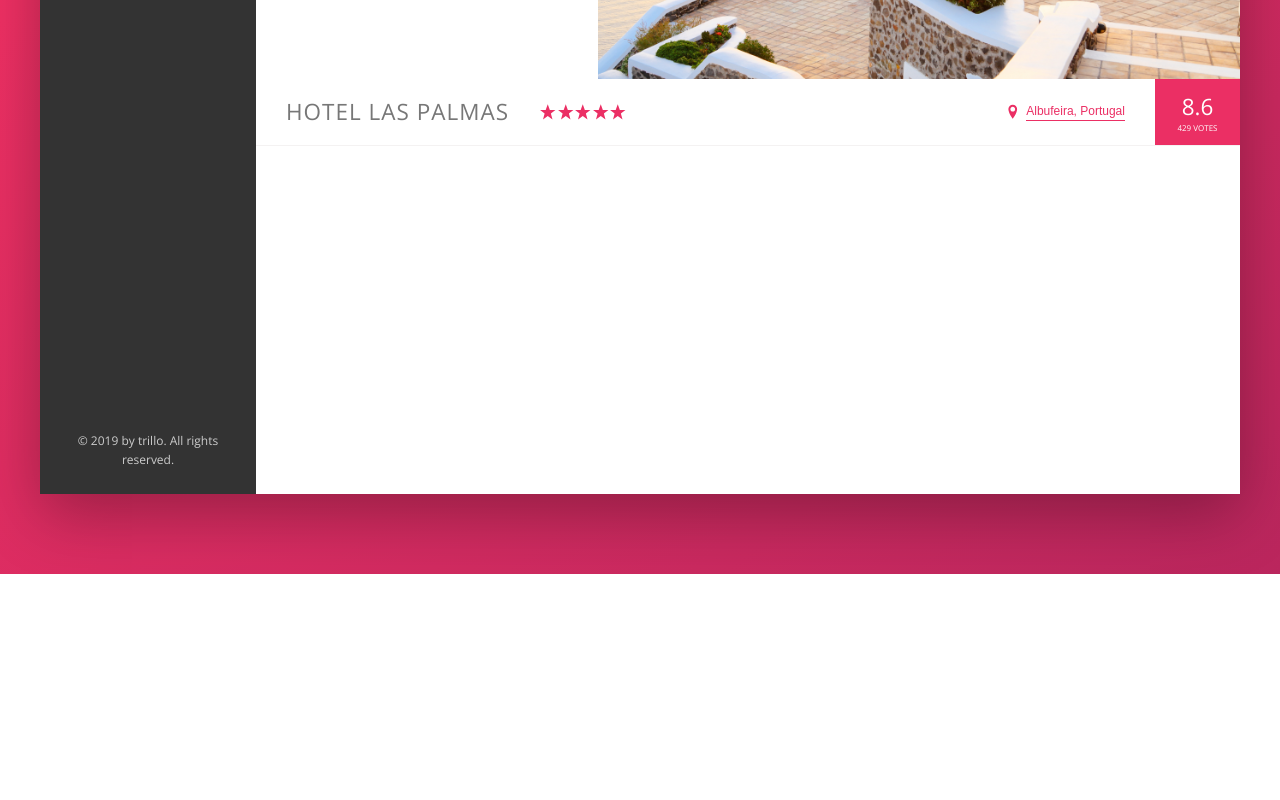
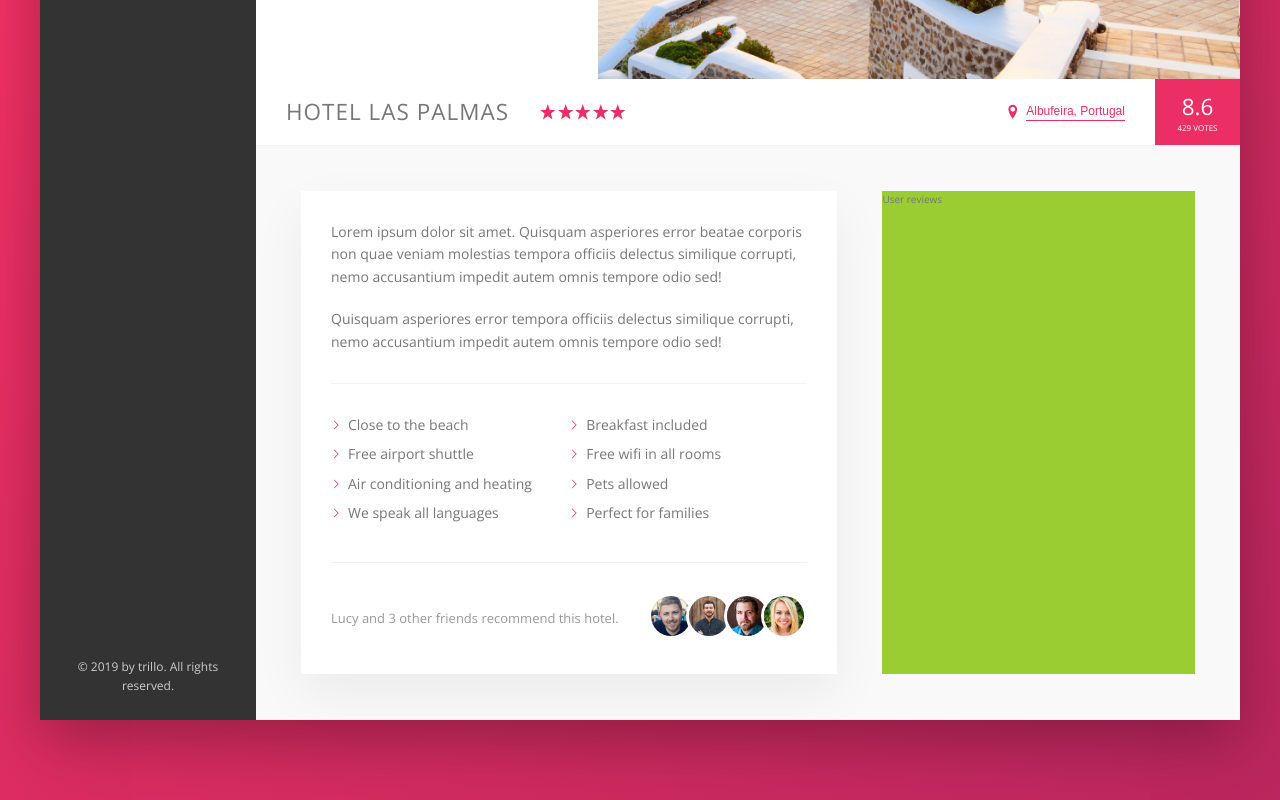
Before and after one commit to superwo/Trillo, a website: page index.html in a window 1280 px wide. Shown: the part 456-1256 px from the top of the page. Before the commit the page ends 1030 px from the top, so only its background shows below. Drawn offline with nearby package versions, Linux system fonts and the light colour scheme.

Commit message:
description section

```diff
--- a/index.html
+++ b/index.html
@@ -137,6 +137,43 @@
                             <div class="overview__rating-count">429 votes</div>
                         </div>
                     </div>
+
+                    <div class="detail">
+                        <div class="description">
+                            <p class="paragraph">
+                                Lorem ipsum dolor sit amet. Quisquam asperiores error beatae corporis non quae veniam molestias tempora officiis delectus similique corrupti, nemo accusantium impedit autem omnis tempore odio sed!
+                            </p>
+                            <p class="paragraph">
+                                Quisquam asperiores error tempora officiis delectus similique corrupti, nemo accusantium impedit autem omnis tempore odio sed!
+                            </p>
+
+                            <ul class="list">
+                                <li class="list__item">Close to the beach</li>
+                                <li class="list__item">Breakfast included</li>
+                                <li class="list__item">Free airport shuttle</li>
+                                <li class="list__item">Free wifi in all rooms</li>
+                                <li class="list__item">Air conditioning and heating</li>
+                                <li class="list__item">Pets allowed</li>
+                                <li class="list__item">We speak all languages</li>
+                                <li class="list__item">Perfect for families</li>
+                            </ul>
+                            <div class="recommend">
+                                <p class="recommend__count">
+                                    Lucy and 3 other friends recommend this hotel.
+                                </p>
+                                <div class="recommend__friends">
+                                    <img src="img/user-3.jpg" alt="User 1" class="recommend__photo">
+                                    <img src="img/user-4.jpg" alt="User 2" class="recommend__photo">
+                                    <img src="img/user-5.jpg" alt="User 3" class="recommend__photo">
+                                    <img src="img/user-6.jpg" alt="User 4" class="recommend__photo">
+                                </div>
+                            </div>
+                        </div>
+
+                        <div class="user-reviews">
+                            User reviews
+                        </div>
+                    </div>
                 </main>
             </div>
         </div>
--- a/sass/_base.scss
+++ b/sass/_base.scss
@@ -13,6 +13,9 @@
     --color-grey-dark-3: #999;
 
     --shadow-dark: 0 2rem 6rem rgba(0,0,0,.3);
+    --shadow-light: 0 2rem 5rem rgba(0,0,0,.06);
+
+    --line: 1px solid var(--color-grey-light-2);
 }
 
 * {
--- a/sass/_components.scss
+++ b/sass/_components.scss
@@ -202,7 +202,7 @@
 .overview {
     display: flex;
     align-items: center;
-    border-bottom: 1px solid var(--color-grey-light-2);
+    border-bottom: var(--line);
 
     &__heading {
         font-size: 2.25rem;
@@ -300,3 +300,67 @@
         transform-origin: 0 0;
     }
 }
+
+
+.paragraph:not(:last-of-type) {
+    margin-bottom: 2rem;
+}
+
+.list {
+    list-style: none;
+    margin: 3rem 0;
+    padding: 3rem 0;
+    border-top: var(--line);
+    border-bottom: var(--line);
+
+    display: flex;
+    flex-wrap: wrap;
+
+    &__item {
+        flex: 0 0 50%;
+        margin-bottom: .7rem;
+    }
+
+    &__item::before {
+        content: "";
+        display: inline-block;
+        height: 1rem;
+        width: 1rem;
+        margin-right: .7rem;
+
+        //Older browsers
+        // background-image: url(../img/chevron-thin-right.svg);
+        // background-size: cover;
+
+        // Newer browsers - masks
+        background-color: var(--color-primary);
+        -webkit-mask-image: url(../img/chevron-thin-right.svg);
+        -webkit-mask-size: cover;
+        mask-image: url(../img/chevron-thin-right.svg);
+        mask-size: cover;
+    }
+}
+
+.recommend {
+    font-size: 1.3rem;
+    color: var(--color-grey-dark-3);
+
+    display: flex;
+    align-items: center;
+
+    &__count {
+        margin-right: auto;
+    }
+
+    &__photo {
+        box-sizing: content-box;
+        height: 4rem;
+        width: 4rem;
+        border-radius: 50%;
+        border: 3px solid #fff;
+
+        &:not(:last-child) {
+            margin-right: -1.15rem;
+        }
+    }
+}
--- a/sass/_layout.scss
+++ b/sass/_layout.scss
@@ -11,7 +11,7 @@
     font-size: 1.4rem;
     height: 7rem;
     background-color: #fff;
-    border-bottom: 1px solid var(--color-grey-light-2);
+    border-bottom: var(--line);
 
     display: flex;
     justify-content: space-between;
@@ -35,7 +35,26 @@
 .hotel-view {
     background-color: #fff;
 
-    height: 80rem;
-
     flex: 1;
 }
+
+.detail {
+    display: flex;
+    padding: 4.5rem;
+    background-color: var(--color-grey-light-1);
+    border-bottom: var(--line);
+}
+
+.description {
+    font-size: 1.4rem;
+    background-color: #fff;
+    box-shadow: var(--shadow-light);
+    padding: 3rem;
+    flex: 0 0 60%;
+    margin-right: 4.5rem;
+}
+
+.user-reviews {
+    background-color: yellowgreen;
+    flex: 1;
+}
```
Also changed, not shown: css/style.css.
